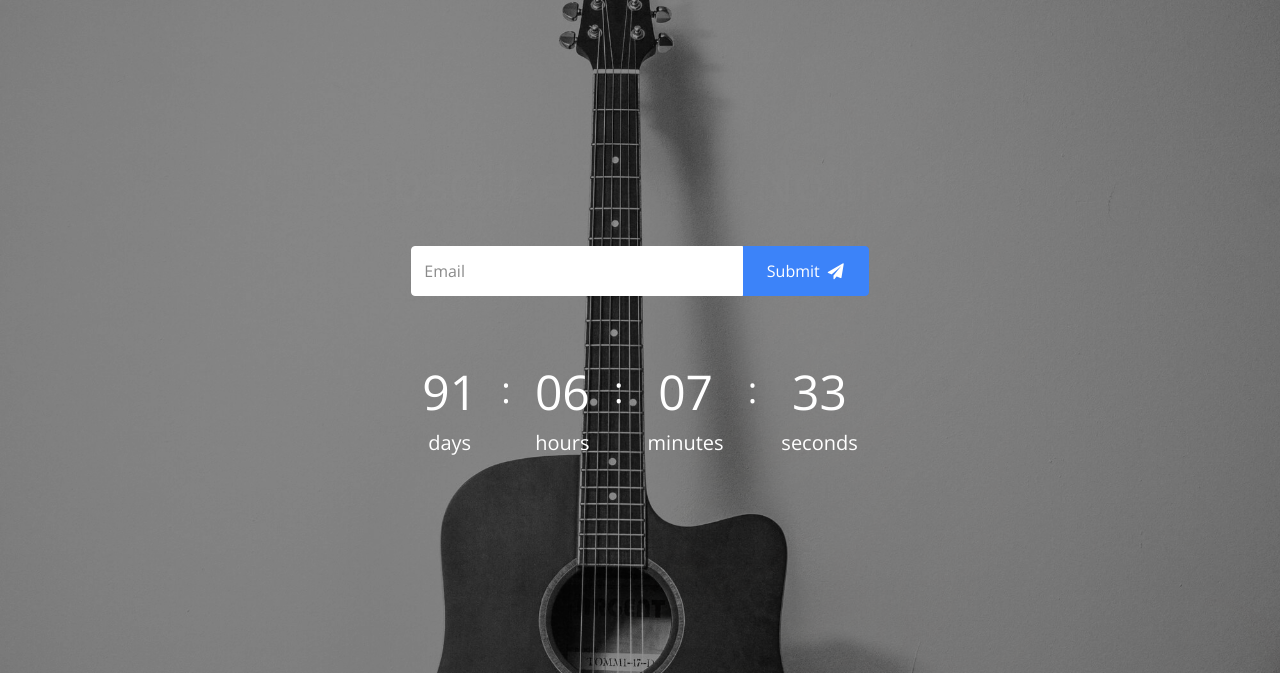
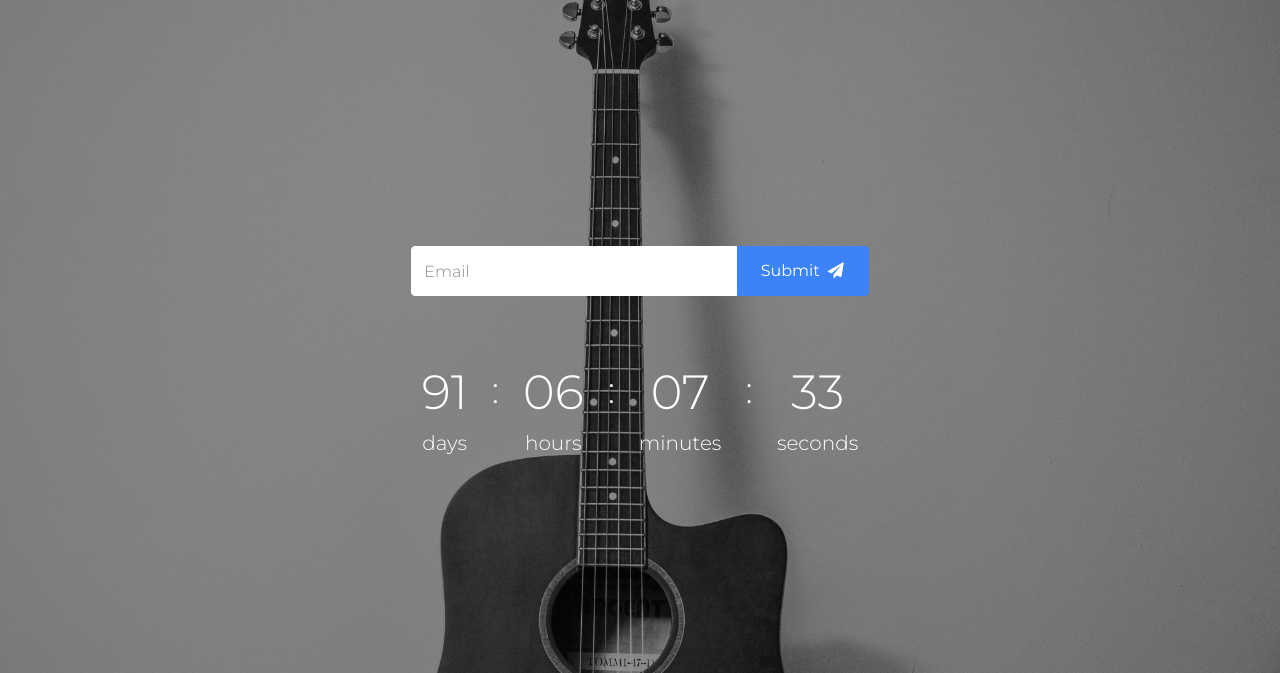
Before and after one commit to decoded-cipher/Coming-Soon-Pages, a plain HTML site: page coming_soon_06/index.html in a window 1280 px wide. Shown: the part 127-800 px from the top of the page. Drawn offline with nearby package versions, Linux system fonts and the light colour scheme.

Commit message:
Coming Pages 06 Completed:

```diff
--- a/coming_soon_06/css/main.css
+++ b/coming_soon_06/css/main.css
@@ -1,5 +1,5 @@
 body {
-  font-family: 'Open Sans', sans-serif;
+  font-family: 'Montserrat', sans-serif;
   font-weight: 300;
 }
 
--- a/coming_soon_06/index.html
+++ b/coming_soon_06/index.html
@@ -3,7 +3,7 @@
 <meta http-equiv="content-type" content="text/html;charset=utf-8" />
 
 <head>
-  <link href="http://fonts.googleapis.com/css?family=Open+Sans:400,300" rel="stylesheet">
+  <link href="https://fonts.googleapis.com/css2?family=Montserrat:wght@300;400&display=swap" rel="stylesheet">
   <meta charset="utf-8">
   <meta name="viewport" content="width=device-width, initial-scale=1">
   <title>Coming Soon</title>
@@ -70,20 +70,20 @@
 
           <!-- Countdown-->
           <ul class="countdown text-center">
-            <li> <span class="days">00</span>
-              <p class="days_ref">days</p>
+            <li> <span class="days"></span>
+              <p class="days_ref">Days</p>
             </li>
             <li class="seperator">:</li>
-            <li> <span class="hours">00</span>
-              <p class="hours_ref">hours</p>
+            <li> <span class="hours"></span>
+              <p class="hours_ref">Hours</p>
             </li>
             <li class="seperator">:</li>
-            <li> <span class="minutes">00</span>
-              <p class="minutes_ref">minutes</p>
+            <li> <span class="minutes"></span>
+              <p class="minutes_ref">Minutes</p>
             </li>
             <li class="seperator">:</li>
-            <li> <span class="seconds">00</span>
-              <p class="seconds_ref">seconds</p>
+            <li> <span class="seconds"></span>
+              <p class="seconds_ref">Seconds</p>
             </li>
           </ul>
           <!-- Countdown end-->
```
